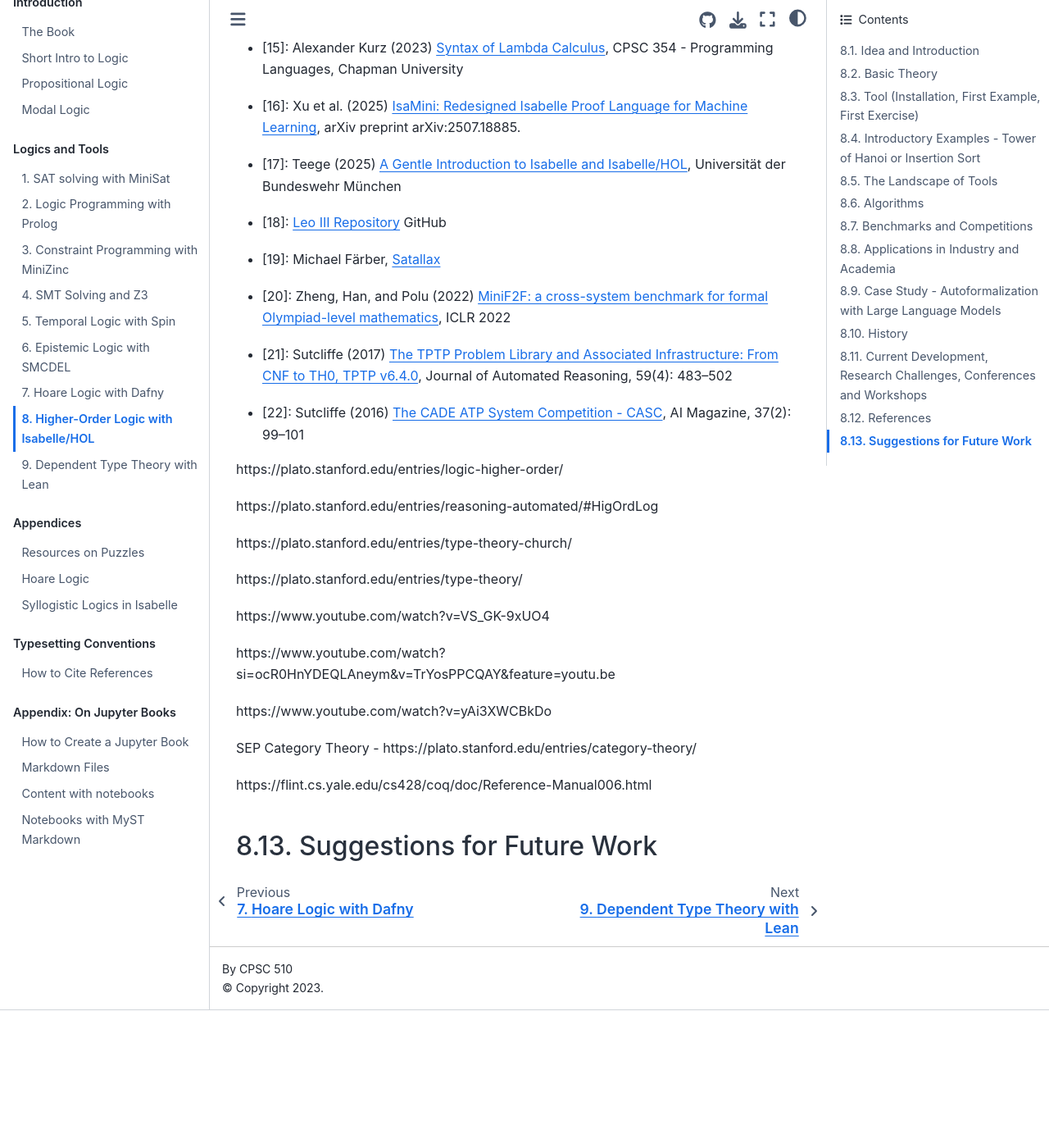
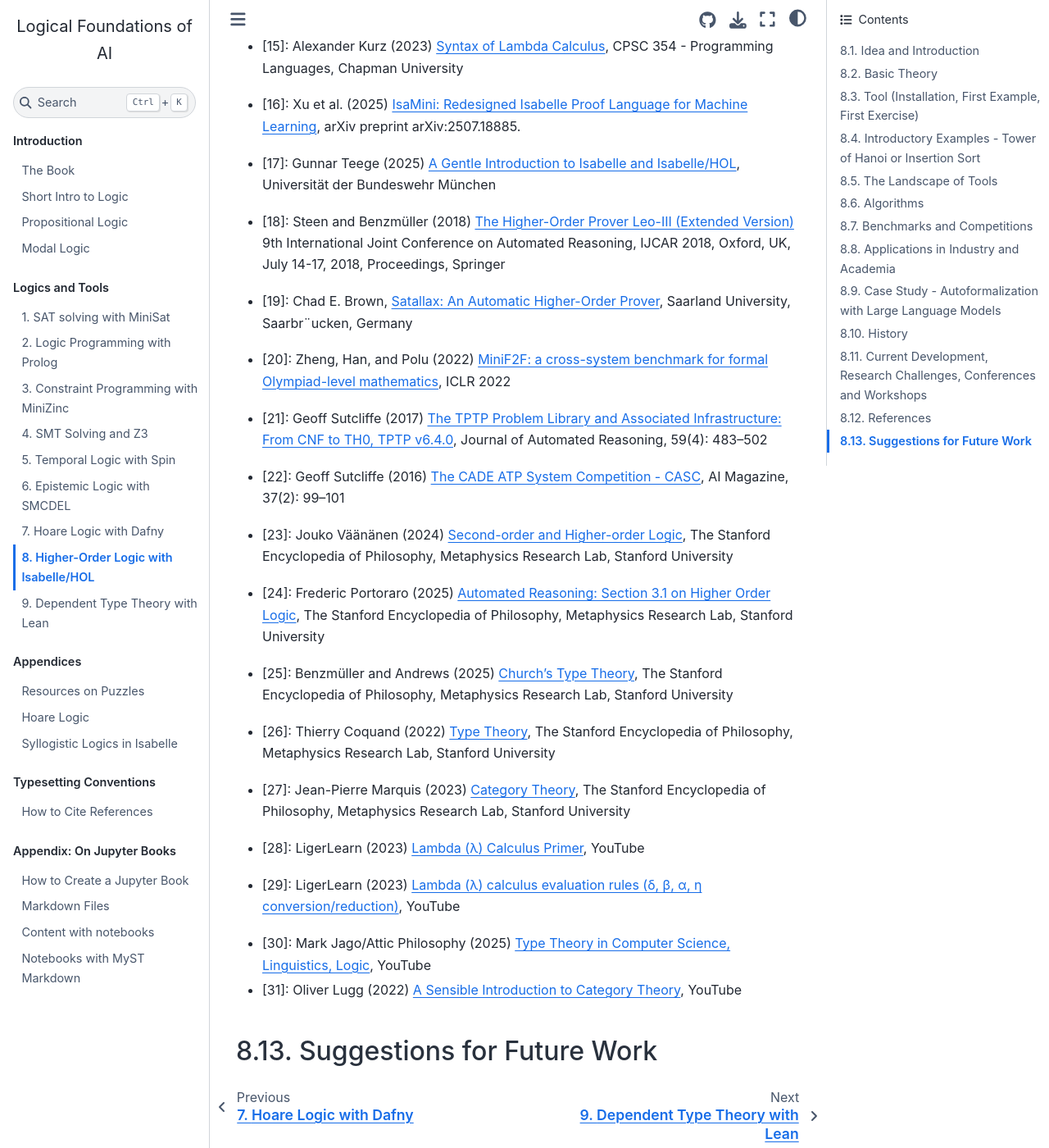
Before and after one commit to LEAP-at-Chapman/CPSC-510-Logical-Foundations-of-Computing, a Jupyter Book: the page built from content/10-higher-order-logic.md, in a window 1280 px wide and 1400 px high, scrolled down 14065 px. Shown: the whole window at 82% size. Built offline with Jupyter Book 1.0.4 settings and Sphinx 7.4.7 and the Sphinx Book theme 1.1.4, drawn with Linux system fonts in a browser that asks for light colours; before the commit the page ends 15297 px from its top, so only the background shows below that; some of the changed text lies outside the part shown.

Commit message:
refined citations

```diff
--- a/content/10-higher-order-logic.md
+++ b/content/10-higher-order-logic.md
@@ -496,6 +495,8 @@ https://openreview.net/forum?id=IUikebJ1Bf0
 
 <!-- may include dates at the beginning of each part, and include citations etc  -->
 
+WIP - need to refine/add more detail and add citations
+
 ### Origins of Higher-Order Logic
 
 <!-- scaffolding template for now -->
@@ -564,7 +565,7 @@ AI/LLM stuff with NTP in Isabelle?
 - [11]: Laurence C. Paulson (1987) [Logic and Computation: Interactive Proof with Cambridge LCF](https://assets.cambridge.org/97805213/46320/sample/9780521346320ws.pdf), Cambridge University Press, USA.
 
 <a id="Stanford_LambdaCalc_TypeTheory"></a>
-- [12]: Deutsch and Marshall (2025) [D. The λ-Calculus and Type Theory: Supplement to Alonzo Church](https://plato.stanford.edu/entries/church/supplementD.html), The Stanford Encyclopedia of Philosophy, Metaphysics Research Lab, Stanford University.
+- [12]: Deutsch and Marshall (2025) [Supplement to Alonzo Church > D. The λ-Calculus and Type Theory: Supplement to Alonzo Church](https://plato.stanford.edu/entries/church/supplementD.html), The Stanford Encyclopedia of Philosophy, Metaphysics Research Lab, Stanford University.
 
 <a id="Isabelle/HOL_ProofAssistant"></a>
 - [13]: Nipkow, Paulson, and Wenzel (2025) [Isabelle/HOL: A Proof Assistant for
@@ -580,43 +581,55 @@ Higher-Order Logic](https://isabelle.in.tum.de/doc/tutorial.pdf), Springer-Verla
 - [16]: Xu et al. (2025) [IsaMini: Redesigned Isabelle Proof Language for Machine Learning](https://arxiv.org/abs/2507.18885), arXiv preprint arXiv:2507.18885.
 
 <a id="Teege_IntroIsabelle"></a>
-- [17]: Teege (2025) [A Gentle Introduction to Isabelle and Isabelle/HOL](https://github.com/gteege/gentle-isabelle/blob/main/man-isabelle.pdf), Universität der Bundeswehr München
+- [17]: Gunnar Teege (2025) [A Gentle Introduction to Isabelle and Isabelle/HOL](https://github.com/gteege/gentle-isabelle/blob/main/man-isabelle.pdf), Universität der Bundeswehr München
 
 <a id="LeoIII"></a>
-- [18]: [Leo III Repository](https://github.com/leoprover/Leo-III) GitHub
+- [18]: Steen and Benzmüller (2018) [The Higher-Order Prover Leo-III (Extended Version)](https://arxiv.org/abs/1802.02732) 9th International Joint Conference on Automated Reasoning, IJCAR 2018, Oxford, UK, July 14-17, 2018, Proceedings, Springer
 
 <a id="Satallax"></a>
-- [19]: Michael Färber, [Satallax](https://satallaxprover.org/)
+- [19]: Chad E. Brown, [Satallax: An Automatic Higher-Order Prover](https://ps.uni-saarland.de/Publications/documents/Brown2012b.pdf), Saarland University, Saarbr¨ucken, Germany
 
 <a id="MiniF2F"></a>
 - [20]: Zheng, Han, and Polu (2022) [MiniF2F: a cross-system benchmark for formal Olympiad-level mathematics](https://arxiv.org/abs/2109.00110), ICLR 2022
 
 <a id="TPTP"></a>
-- [21]: Sutcliffe (2017) [The TPTP Problem Library and Associated Infrastructure: From CNF to TH0, TPTP v6.4.0](https://tptp.org/TPTP/), Journal of Automated Reasoning, 59(4): 483–502
+- [21]: Geoff Sutcliffe (2017) [The TPTP Problem Library and Associated Infrastructure: From CNF to TH0, TPTP v6.4.0](https://tptp.org/TPTP/), Journal of Automated Reasoning, 59(4): 483–502
 
 <a id="CASC"></a>
-- [22]: Sutcliffe (2016) [The CADE ATP System Competition - CASC](https://tptp.org/CASC/), AI Magazine, 37(2): 99–101
+- [22]: Geoff Sutcliffe (2016) [The CADE ATP System Competition - CASC](https://tptp.org/CASC/), AI Magazine, 37(2): 99–101
 
+<a id="SEP_HOL"></a>
+- [23]: Jouko Väänänen (2024) [Second-order and Higher-order Logic](https://plato.stanford.edu/entries/logic-higher-order/), The Stanford Encyclopedia of Philosophy, Metaphysics Research Lab, Stanford University
 
-https://plato.stanford.edu/entries/logic-higher-order/
+<a id="SEP_AutomatedReasoning_HOL"></a>
+- [24]: Frederic Portoraro (2025) [Automated Reasoning: Section 3.1 on Higher Order Logic](https://plato.stanford.edu/entries/reasoning-automated/#HigOrdLog), The Stanford Encyclopedia of Philosophy, Metaphysics Research Lab, Stanford University
 
-https://plato.stanford.edu/entries/reasoning-automated/#HigOrdLog
+<a id="SEP_ChurchTypeTheory"></a>
+- [25]: Benzmüller and Andrews (2025) [Church’s Type Theory](https://plato.stanford.edu/entries/type-theory-church/), The Stanford Encyclopedia of Philosophy, Metaphysics Research Lab, Stanford University
 
-https://plato.stanford.edu/entries/type-theory-church/
+<a id="SEP_TypeTheory"></a>
+- [26]: Thierry Coquand (2022) [Type Theory](https://plato.stanford.edu/entries/type-theory/), The Stanford Encyclopedia of Philosophy, Metaphysics Research Lab, Stanford University
 
-https://plato.stanford.edu/entries/type-theory/
+<a id="SEP_CategTheory"></a>
+- [27]: Jean-Pierre Marquis (2023) [Category Theory](https://plato.stanford.edu/entries/category-theory/), The Stanford Encyclopedia of Philosophy, Metaphysics Research Lab, Stanford University
 
-https://www.youtube.com/watch?v=VS_GK-9xUO4
+<a id="LigerLearn_LambdaPrimer"></a>
+- [28]: LigerLearn (2023) [Lambda (λ) Calculus Primer](https://www.youtube.com/watch?v=9MtE5ONrQyk
+), YouTube
 
-https://www.youtube.com/watch?si=ocR0HnYDEQLAneym&v=TrYosPPCQAY&feature=youtu.be
+<a id="LigerLearn_LambdaEval"></a>
+- [29]: LigerLearn (2023) [Lambda (λ) calculus evaluation rules (δ, β, α, η conversion/reduction)](
+https://www.youtube.com/watch?v=VS_GK-9xUO4), YouTube
 
-https://www.youtube.com/watch?v=yAi3XWCBkDo
+<a id="TypeTheory_Youtube"></a>
+- [30]: Mark Jago/Attic Philosophy (2025) [Type Theory in Computer Science, Linguistics, Logic](https://www.youtube.com/watch?v=TrYosPPCQAY), YouTube
 
-SEP Category Theory - https://plato.stanford.edu/entries/category-theory/
+- [31]: Oliver Lugg (2022) [A Sensible Introduction to Category Theory](https://www.youtube.com/watch?v=yAi3XWCBkDo), YouTube
 
 <!-- https://isabelle.in.tum.de/library/HOL/HOL/document.pdf -->
 
-https://flint.cs.yale.edu/cs428/coq/doc/Reference-Manual006.html
+<!-- calculus of inductive constants (in coq)
+https://flint.cs.yale.edu/cs428/coq/doc/Reference-Manual006.html -->
 
 
 
```
Also changed, not shown: other parts of content/10-higher-order-logic.md (+1 -2 lines).
